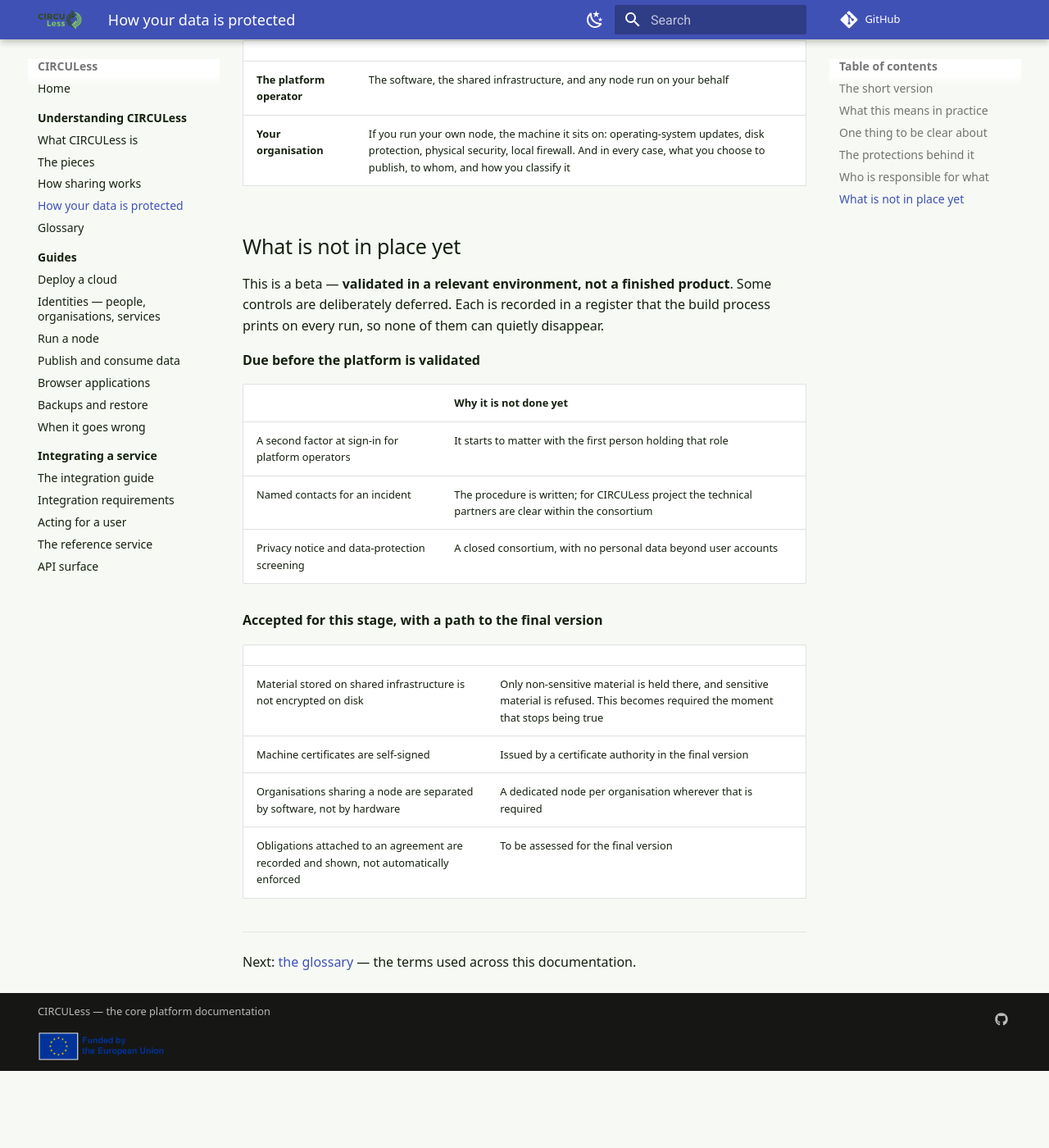
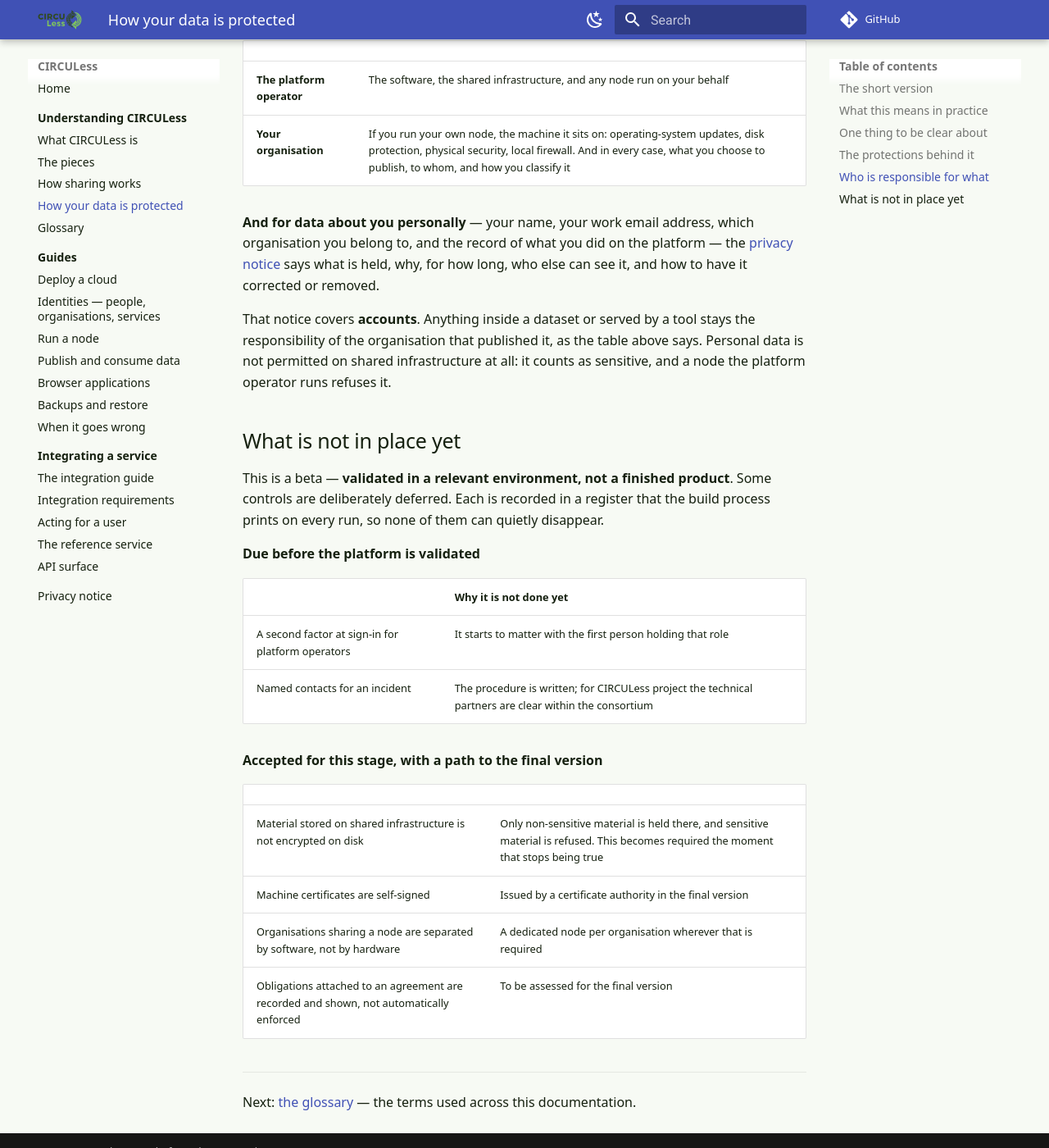
Before and after one commit to bAvenir/circuless-platform-beta, an MkDocs documentation site: the page built from docs/understanding/security-measures.md, in a window 1280 px wide and 1400 px high, scrolled down 2381 px. Shown: the whole window at 82% size. Built offline with MkDocs 1.6.1 and Material for MkDocs 9.7.7, drawn with Linux system fonts in a browser that asks for light colours; comment, search, counter and statistics services are not loaded; before the commit the page ends 3687 px from its top, so only the background shows below that.

Commit message:
docs: publish the privacy notice and link it from every page
- fetch privacy-notice.md from circuless-cloud at build time and gitignore it
- add it to the top-level nav and to the footer of every page
- point security-measures.md at the notice and drop it from the not-in-place list
- update CLAUDE.md layout table to record the new page

```diff
--- a/docs/understanding/security-measures.md
+++ b/docs/understanding/security-measures.md
@@ -73,6 +73,16 @@ The same measures, without the technical detail:
 | **The platform operator** | The software, the shared infrastructure, and any node run on your behalf |
 | **Your organisation** | If you run your own node, the machine it sits on: operating-system updates, disk protection, physical security, local firewall. And in every case, what you choose to publish, to whom, and how you classify it |
 
+**And for data about you personally** — your name, your work email address, which
+organisation you belong to, and the record of what you did on the platform — the
+[privacy notice](../privacy-notice.md) says what is held, why, for how long, who else
+can see it, and how to have it corrected or removed.
+
+That notice covers **accounts**. Anything inside a dataset or served by a tool stays the
+responsibility of the organisation that published it, as the table above says. Personal
+data is not permitted on shared infrastructure at all: it counts as sensitive, and a node
+the platform operator runs refuses it.
+
 ## What is not in place yet
 
 This is a beta — **validated in a relevant environment, not a finished product**. Some
@@ -85,7 +95,6 @@ prints on every run, so none of them can quietly disappear.
 |---|---|
 | A second factor at sign-in for platform operators | It starts to matter with the first person holding that role |
 | Named contacts for an incident | The procedure is written; for CIRCULess project the technical partners are clear within the consortium |
-| Privacy notice and data-protection screening | A closed consortium, with no personal data beyond user accounts |
 
 **Accepted for this stage, with a path to the final version**
 
--- a/mkdocs.yml
+++ b/mkdocs.yml
@@ -100,6 +100,9 @@ nav:
       - Acting for a user: integrating-a-service/acting-for-a-user.md
       - The reference service: integrating-a-service/reference-service.md
       - API surface: integrating-a-service/api-surface.md
+  # Top level rather than inside a section: it is a legal document about the platform,
+  # not part of learning it, and the footer links to it from every page.
+  - Privacy notice: privacy-notice.md
 
 extra:
   social:
--- a/overrides/partials/copyright.html
+++ b/overrides/partials/copyright.html
@@ -4,6 +4,10 @@
    the site is served under a path, which GitHub Pages does. #}
 <div class="md-copyright">
   <div class="md-copyright__highlight">CIRCULess — the core platform documentation</div>
+  {# A privacy notice belongs on every page, not only in the navigation. Same
+     `base_url` reason as the emblem below: an absolute path breaks under GitHub
+     Pages' sub-path. The console's footer carries the same link. #}
+  <a href="{{ base_url }}/privacy-notice/">Privacy notice</a>
   <img class="md-footer-emblem"
        src="{{ base_url }}/assets/funded-by-the-eu.png"
        alt="Funded by the European Union" width="160">
```
Also changed, not shown: CLAUDE.md (+2 -1 lines), 2 other files.
